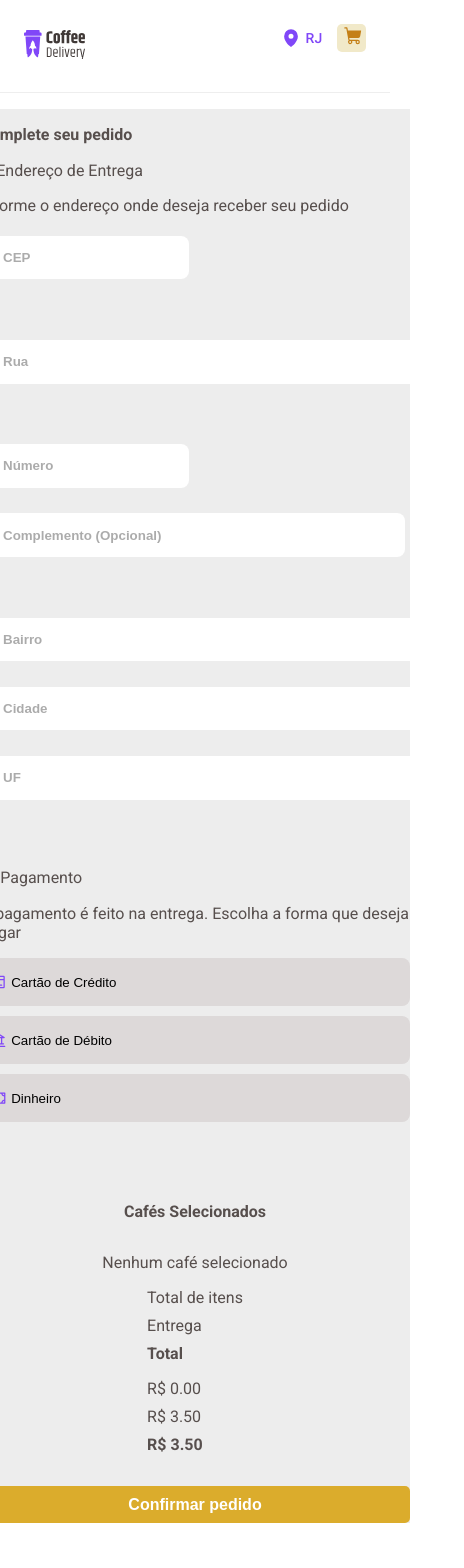
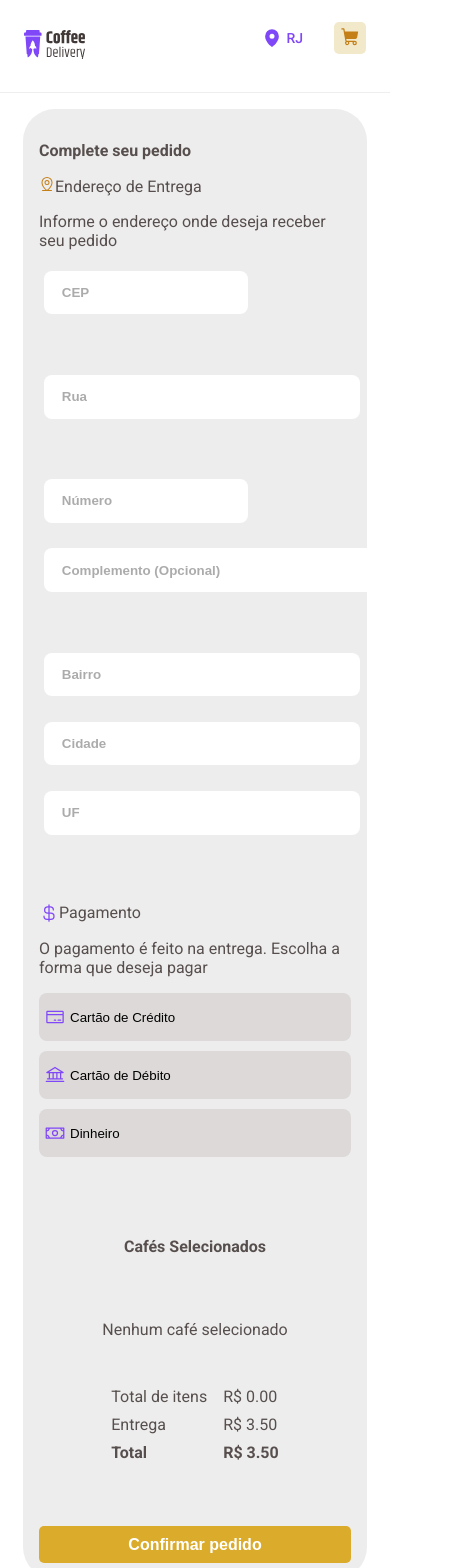
Before and after one commit to SamuelMuleu/coffeeDelivery, a React (Vite) app: page /checkout in a window 390 px wide. Shown: the top 1568 px of the page, 464 px wide, since content can reach past the window. Before the commit the page ends 1539 px from the top, so only its background shows below. Built offline with nearby package versions, Linux system fonts and the light colour scheme.

Commit message:
device breakpoints

```diff
--- a/src/components/Article/style.ts
+++ b/src/components/Article/style.ts
@@ -100,6 +100,8 @@ export const TagsContainer = styled.div`
     width: 100%;
     svg{
       margin-left: 5rem;
+    width: auto;
+
     }
 
   }
--- a/src/components/Cards/styles.ts
+++ b/src/components/Cards/styles.ts
@@ -8,7 +8,7 @@ export const Container = styled.div`
 
 export const CardContainer = styled.div`
   display: grid;
-  grid-template-columns: repeat(4, 1fr); /* Ajuste para criar 4 colunas */
+  grid-template-columns: repeat(1, 1fr); /* Ajuste para criar 4 colunas */
 
   background-color: #fff;
   border: 1px solid #eee;
@@ -60,6 +60,7 @@ export const CategoryContent = styled.div`
   color: #666;
   margin-bottom: 8px;
   display: flex;
+
   gap: 20px;
   align-items: center;
   justify-content: center;
--- a/src/components/Form/style.ts
+++ b/src/components/Form/style.ts
@@ -10,6 +10,9 @@ export const CompleteOrderContainer = styled.div`
 
   @media (max-width: 768px) {
     margin: 1rem;
+    width: 80%;
+    border-radius: 2rem;
+    padding: 1rem;
   }
 `;
 
@@ -108,6 +111,15 @@ export const Container = styled.div`
   flex-direction: column;
   justify-content: center;
   width: 100%;
+
+  @media (max-width: 768px) {
+
+gap:2rem;
+}
+
+  @media (max-width: 480px) {
+
+  }
 `;
 
 export const SelectedCoffeeContainer = styled.div`
@@ -131,8 +143,9 @@ export const SelectedCoffeeContainer = styled.div`
   /* Responsividade */
   @media (max-width: 768px) {
     width: 100%;
-    flex-direction: column;
-    align-items: center;
+    margin-bottom: 5rem;
+
+
   }
 
   @media (max-width: 480px) {
@@ -158,8 +171,7 @@ export const CounterContainer = styled.div`
   }
 
   @media (max-width: 480px) {
-    width: 3rem;
-    height: 1.8rem;
+
   }
 `;
 
@@ -199,6 +211,7 @@ export const PriceContainer = styled.div`
 
   @media (max-width: 768px) {
     margin-left: 1rem;
+    margin: 1rem;
   }
 `;
 
@@ -218,13 +231,14 @@ export const TotalItems = styled.div`
 
   /* Responsividade */
   @media (max-width: 768px) {
-    flex-direction: column;
+
     gap: 2rem;
+
   }
 
   @media (max-width: 480px) {
     gap: 1rem;
-  }
+      }
 `;
 
 export const ButtonPrices = styled.button`
--- a/src/components/Header/index.tsx
+++ b/src/components/Header/index.tsx
@@ -50,7 +50,7 @@ export const Header = () => {
         </span>
 
         <Link to={"/checkout"}>
-          <button>
+          <button className="button">
             <ShoppingCart weight="fill" size={20} />
 
             {totalItems ? (
--- a/src/components/Header/style.ts
+++ b/src/components/Header/style.ts
@@ -75,11 +75,10 @@ button{
     }
 
     button {
-      width: 1.8rem;
-      height: 1.8rem;
+margin-left: 1rem;
     }
     .totalItems{
-    margin-left: 18.2rem;
+    margin-left: 18rem;
     margin-top: 2.3rem;
     }
 
```
